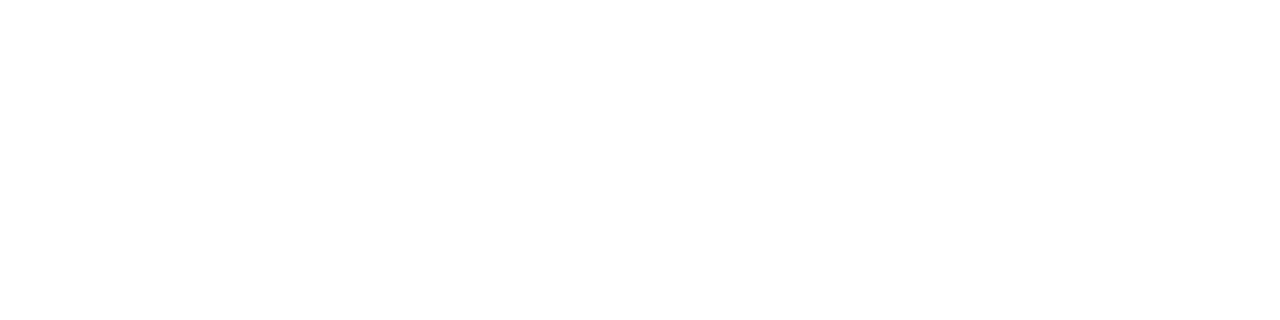
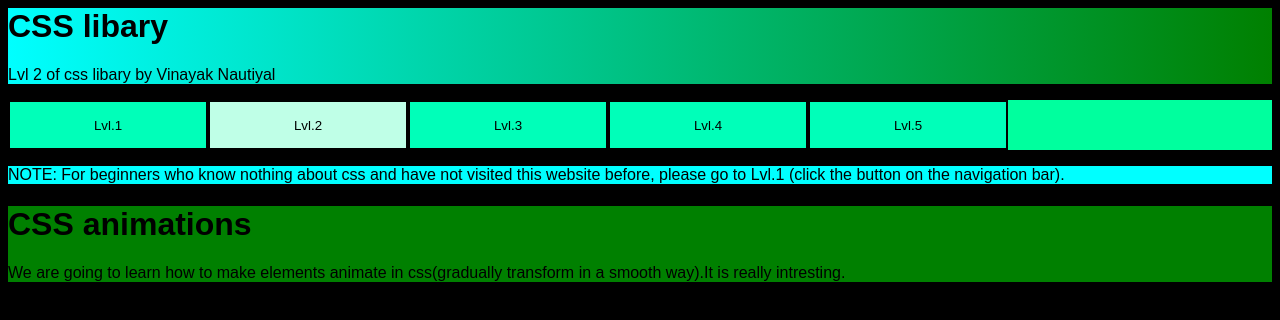
Before and after one commit to VinayakIsTaken0913/csslvl2, a plain HTML site: page index.html in a window 1280 px wide. Drawn offline with Linux system fonts and the light colour scheme.

Commit message:
Update index.html
Adds some stuff into the website.

```diff
--- a/index.html
+++ b/index.html
@@ -1,13 +1,51 @@
-<!DOCTYPE html>
-<html>
-<head>
+<html><head>
   <title>Css libary Lvl.2</title>
+  <style>
+    #navigation {
+           display:flex;
+           flex-wrap:wrap;
+           background-color:#00FF9E;
+           font-family:arial;
+      }
+      #navigation > div {
+           background-color:cyan;
+           width:200px;
+           height:50px;
 
+      }
+      #navigation > div > button {
+          width:200px;
+          height:50px;
+          border:2px solid black;
+      }
+      #navigation > div > button:hover {
+          width:200px;
+          height:50px;
+          border:3px solid black;
+      }
+      #thispage {
+          background-color:#BFFFE7;
+      }
+      .otherpages {
+          background-color:#00FFB9;
+      }
+      .cyandiv {
+          background-color:cyan;
+      }
+    .greendiv {
+          background-color:green;
+    }
+  </style>
 
 
 
 </head>
-<body>
-
-</body>
-</html>
+<body style="background-color:black">
+  <div id="header" style="background-image:linear-gradient(270deg,green,cyan);font-family:arial;">
+    <h1>CSS libary</h1>
+    <p>Lvl 2 of css libary by Vinayak Nautiyal</p>
+  </div>
+  <nav id="navigation"><div><button class="otherpages">Lvl.1</button></div><div><button id="thispage">Lvl.2</button></div><div><button class="otherpages">Lvl.3</button></div><div><button class="otherpages">Lvl.4</button></div><div><button class="otherpages">Lvl.5</button></div></nav>
+<div class="cyandiv" style="font-family:arial;"><p>NOTE: For beginners who know nothing about css and have not visited this website before, please go to Lvl.1 (click the button on the navigation bar).</p></div>
+<div class="greendiv" style="font-family:arial;"><h1>CSS animations</h1><p>We are going to learn how to make elements animate in css(gradually transform in a smooth way).It is really intresting.</p></div>
+</body></html>
```
